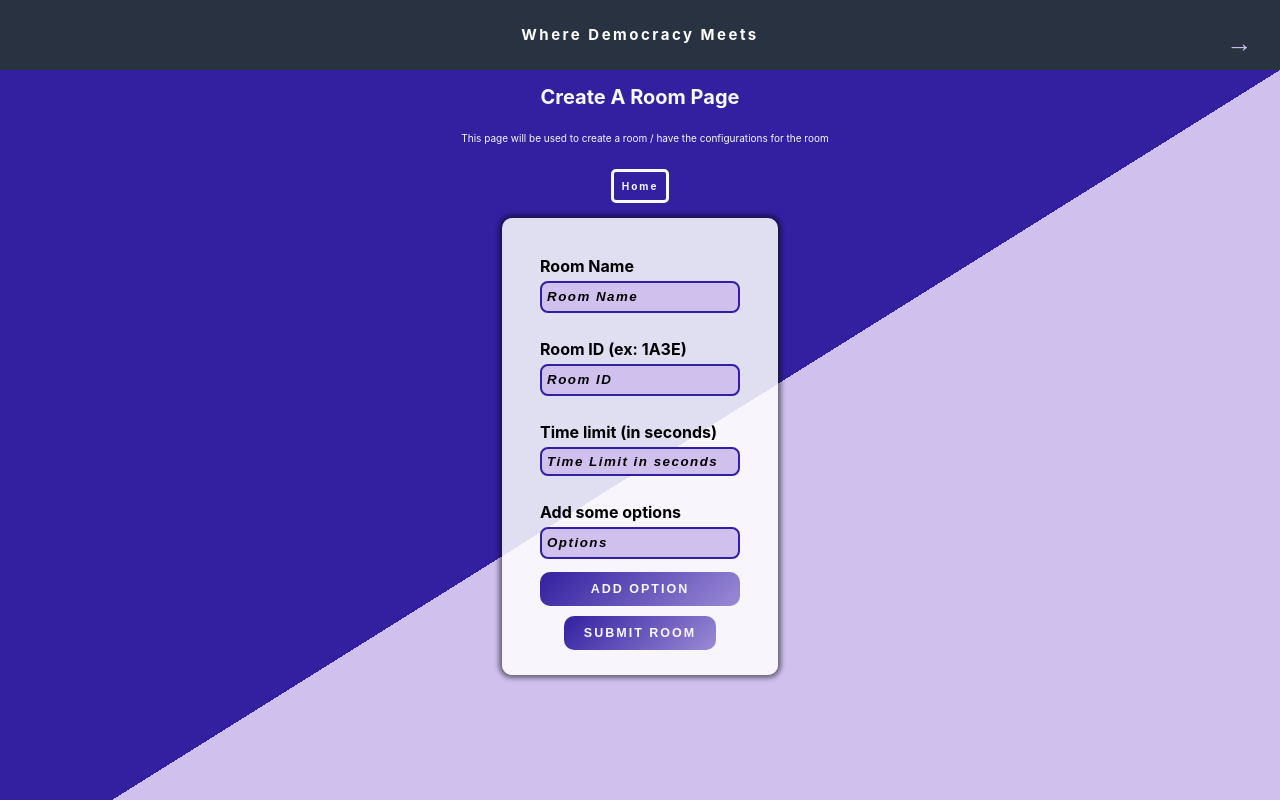
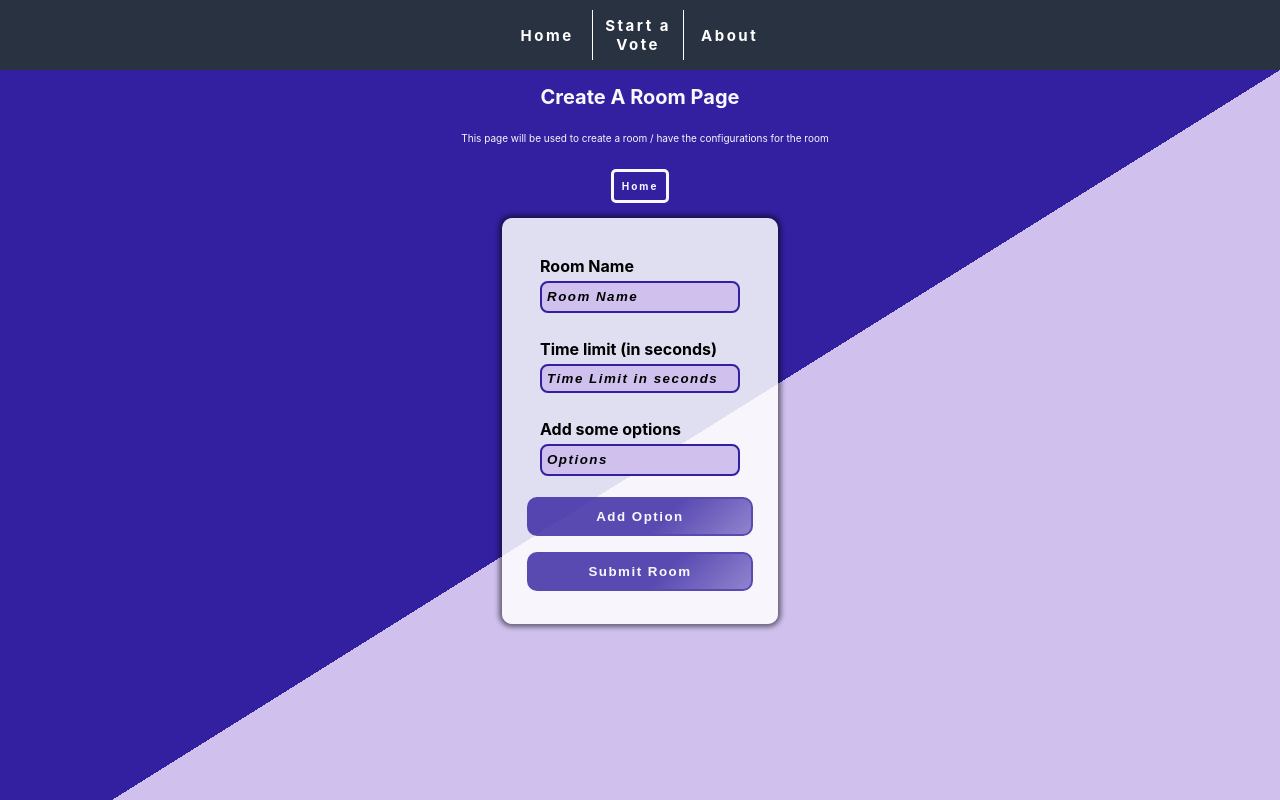
Before and after one commit to aaspinwall/collab, a Next.js app in the folder frontend/: page /room/create-room in a window 1280 px wide. Shown: the top 800 px of the page. Built offline with nearby package versions, Linux system fonts and the light colour scheme.

Commit message:
Buttons styled globaly instead of component removed menu toggle nav

```diff
--- a/frontend/components/CreateRoomForm.js
+++ b/frontend/components/CreateRoomForm.js
@@ -5,7 +5,6 @@ import { COLORS } from "../styles/colors";
 import ADD_ROOM from "./polloTest/CreateVoteOptions";
 import { useMutation } from "@apollo/client";
 import Boop from "./animations/Boop";
-import Button from "./ui/sample_button";
 import { SubmitButtonStyles, AddOptionStyles } from "../styles/button";
 
 export default function CreateRoomForm() {
@@ -69,12 +68,12 @@ export default function CreateRoomForm() {
               <input type="text" placeholder="Room Name" ref={createRoomName} />
             </label>
           </div>
-          <div>
+          {/* <div>
             <label>
               Room ID (ex: 1A3E)
               <input type="text" placeholder="Room ID" ref={createRoomId} />
             </label>
-          </div>
+          </div> */}
           <div>
             <label>
               {" "}
@@ -92,7 +91,7 @@ export default function CreateRoomForm() {
               <input type="text" placeholder="Options" ref={individualOption} />
             </label>
           </div>
-          <Button children={"Add Option"} styles={AddOptionStyles} />
+          <button>Add Option</button>
           {options.length >= 1 ? (
             <ul className="overflow">
               {options &&
@@ -105,12 +104,7 @@ export default function CreateRoomForm() {
           ) : (
             " "
           )}
-          <Button
-            children={"Submit Room"}
-            onClick={submitRoom}
-            styles={SubmitButtonStyles} /* props={whateverElseWeNeed} */
-          />
-          {/* <button onClick={submitRoom}>Submit Room</button> */}
+          <button onClick={submitRoom}>Submit Room</button>
         </form>
       </FormContainer>
       {created && (
--- a/frontend/components/ui/navbar/index.js
+++ b/frontend/components/ui/navbar/index.js
@@ -18,10 +18,7 @@ const Navbar = () => {
   return (
     <>
       <Nav className="navbar">
-        <p style={{ display: !menu ? "flex" : "none" }}>
-          Where Democracy Meets
-        </p>
-        <div style={{ display: menu ? "flex" : "none" }}>
+        <div style={{ display: "flex" }}>
           <Link href="/">
             <a>Home</a>
           </Link>
@@ -34,17 +31,6 @@ const Navbar = () => {
             <a>About</a>
           </Link>
         </div>
-        <Button
-          style={{
-            position: "absolute",
-            backgroundColor: "transparent",
-            border: "none",
-          }}
-          onClick={toggleMenu}
-        >
-          {!menu && <ButtonText>&#8594;</ButtonText>}
-          {/* <MenuIcon /> */}
-        </Button>
       </Nav>
     </>
   );
@@ -63,6 +49,17 @@ const Nav = styled.nav`
   font-size: 15px;
   height: 70px;
 
+  .toggle-menu {
+    position: absolute;
+    right: 8px;
+    top: 18px;
+    outline: none;
+
+    &:active {
+      border: 1px solid;
+    }
+  }
+
   a {
     border-right: 1px solid;
     padding: 8px;
@@ -80,16 +77,6 @@ const Nav = styled.nav`
   }
 `;
 
-const Button = styled.button`
-  position: absolute;
-  right: 8px;
-  top: 18px;
-  outline: none;
-  &:active {
-    border: 1px solid;
-  }
-`;
-
 const ButtonText = styled.span`
   color: ${COLORS.PURPLES.LIGHT};
   font-size: 26px;
--- a/frontend/components/ui/sample_button/elements.jsx
+++ /dev/null
@@ -1,43 +0,0 @@
-import styled from "styled-components";
-import { COLORS } from "../../../styles/colors";
-
-// We will eventually have a design system with proper sizes
-// for now this is a placeholder
-const sizes = {
-  small: { fontSize: "1rem", padding: "1rem" },
-  medium: { fontSize: "1.5rem", padding: "1.2rem" },
-  large: { fontSize: "2rem", padding: "1.7rem" },
-};
-
-const Button = styled.button`
-  :before {
-    position: absolute;
-    top: 0;
-    left: 0;
-    height: 100%;
-    width: 100%;
-    content: "";
-    opacity: 0;
-    z-index: -100;
-    border-radius: 10px;
-    color: ${COLORS.SHADES.OFFWHITE};
-    background: ${COLORS.PURPLES.LIGHT};
-    background: linear-gradient(
-      135deg,
-      ${COLORS.PURPLES.MAIN} 60%,
-      ${COLORS.PURPLES.LIGHT} 150%
-    );
-    transition: all 0.2s ease-in-out;
-  }
-  :hover,
-  :focus {
-    &:before {
-      opacity: 1;
-    }
-  }
-  :disabled {
-    visibility: hidden;
-  }
-`;
-
-export default Button;
--- a/frontend/components/ui/sample_button/index.jsx
+++ /dev/null
@@ -1,19 +0,0 @@
-import React from "react";
-import Button from "./elements";
-
-//Styles live in the elements file
-
-const SampleButton = ({ children, onClick, styles, disabled, ...props }) => {
-  // Props
-  // children is what goes inside the component
-  // onClick is the event that fires when we click the component
-  // STYLES is the name of the prop passed and STYLE is the attribute to style a component
-  // ...props is the rest of the props we might want to pass to the component
-  return (
-    <Button {...props} onClick={onClick} style={styles} disabled={disabled}>
-      {children}
-    </Button>
-  );
-};
-
-export default SampleButton;
--- a/frontend/components/userNames/index.js
+++ b/frontend/components/userNames/index.js
@@ -3,7 +3,6 @@ import styled from "styled-components";
 import React, { useState } from "react";
 import { COLORS } from "../../styles/colors";
 
-import Button from "../ui/sample_button";
 
 import { SubmitNameChoice, ShuffleNames } from "../../styles/button";
 
--- a/frontend/pages/404.js
+++ b/frontend/pages/404.js
@@ -2,7 +2,6 @@ import styled from "styled-components";
 import { COLORS } from "../styles/colors";
 import Card from "../components/ui/card";
 import Link from "next/link";
-import Button from "../components/ui/sample_button";
 
 export default function Custom404() {
   return (
--- a/frontend/pages/room/results.js
+++ b/frontend/pages/room/results.js
@@ -3,7 +3,6 @@ import Link from "next/link";
 import styled from "styled-components";
 import Card from "../../components/ui/card";
 import { COLORS } from "../../styles/colors";
-import Button from "../../components/ui/sample_button";
 import { ReturnHomeStyles } from "../../styles/button";
 
 export default function ResultsPage() {
@@ -18,7 +17,7 @@ export default function ResultsPage() {
           This page will be used to display the results of the vote
         </Description>
         <Link href="/">
-          <Button styles={ReturnHomeStyles}>Home</Button>
+          <button>Home</button>
         </Link>
       </Card>
     </Container>
--- a/frontend/styles/GlobalStyles.js
+++ b/frontend/styles/GlobalStyles.js
@@ -27,6 +27,33 @@ const GlobalStyles = createGlobalStyle`
 		letter-spacing: 0.15rem;
 	}
 
+	button {
+			margin: 8px;
+			height: 100%;
+			width: 100%;
+			content: "";
+			opacity: 0.8;
+			cursor: pointer;
+			border-radius: 10px;
+			color: ${COLORS.SHADES.OFFWHITE};
+			background: ${COLORS.PURPLES.LIGHT};
+			background: linear-gradient(
+				135deg,
+				${COLORS.PURPLES.MAIN} 60%,
+				${COLORS.PURPLES.LIGHT} 150%
+			);
+			transition: all 0.2s ease-in-out;
+
+		:hover,
+		:focus {
+			opacity: 1;
+
+		}
+		:disabled {
+			visibility: hidden;
+		}
+	}
+
 	input[type="text"]{ padding: 20px 10px; line-height: 18px; }
 
 	::placeholder {
```
Also changed, not shown: frontend/components/ui/form/checkbox.js (+3 -7 lines), frontend/pages/info/index.jsx (+1 -6 lines).
